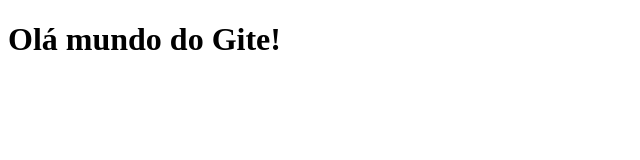
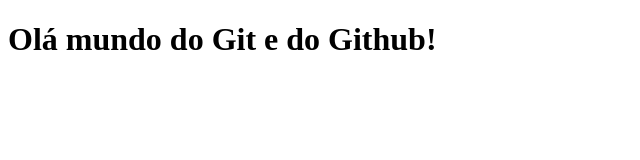
Before and after one commit to ISACREZENDE/aula-de-git, a plain HTML site: page index.html in a window 1280 px wide. Shown: the whole page, without its empty margins (0-640 px from the left). Drawn offline with Linux system fonts and the light colour scheme.

Commit message:
Adicionamos a palavra Github!

```diff
--- a/index.html
+++ b/index.html
@@ -11,7 +11,7 @@
     <title>Aprendendo usar <i class="fa fa-github" aria-hidden="true"></i></title>
 </head>
 <body>
-    <h1>Olá mundo do Gite!</h1>
+    <h1>Olá mundo do Git e do Github!</h1>
 
 </body>
 </html>
```
